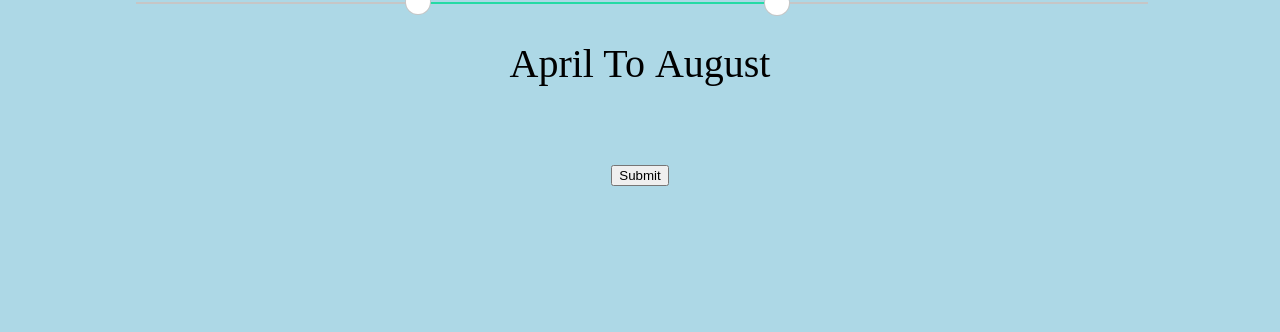
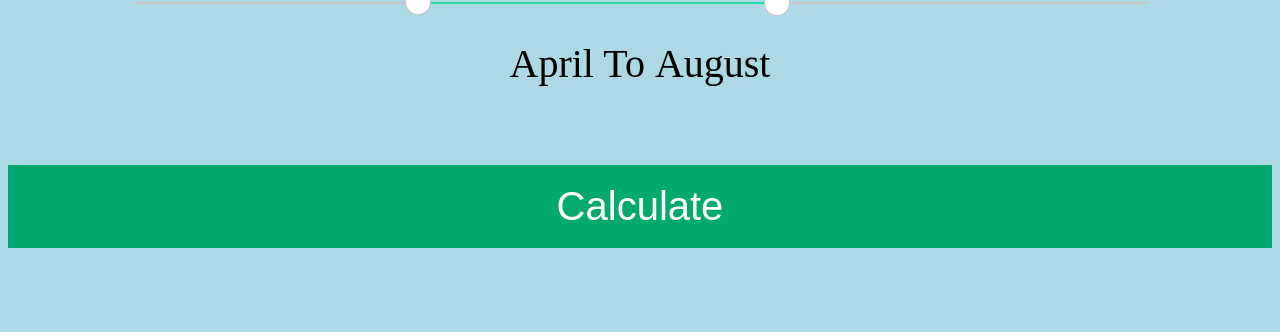
Before and after one commit to Adam-Barto/Weather-Wizard, a Flask app: page / in a window 1280 px wide. Shown: the part 468-800 px from the top of the page. Run offline with Flask 3, Linux system fonts and the light colour scheme; parts of the project's set-up code (start-up, migrations or seed data) failed here and were passed over.

Commit message:
Improved CSS

```diff
--- a/static/css/style.css
+++ b/static/css/style.css
@@ -7,8 +7,16 @@ h1 {
   text-align: center;
 }
 
-.button {
-text-align: center;
+#submit {
+  display: block;
+  width: 100%;
+  border: none;
+  background-color: #04AA6D;
+  color: white;
+  padding: 19px 28px;
+  font-size: 40px;
+  cursor: pointer;
+  text-align: center;
 
 }
 
--- a/templates/index.html
+++ b/templates/index.html
@@ -7,19 +7,20 @@
     <script src="{{ url_for('static', filename='js/index.js') }}"
             type="module"
     ></script>
-    <h1> Twister</h1>
+    <h1> EF-None</h1>
     <div class="map">
         {% include "map.html" %}
     </div>
     <div class="controls">
         {% include "controls.html" %}
     </div>
-    <div class="button">
-        <input type="submit" id="submit">
-    </div>
     <div class="feedback">
         {% include "datapage.html" %}
     </div>
+    <div class="button">
+        <input type="submit" id="submit" value="Calculate">
+    </div>
+
 
 </head>
 </html>
```
